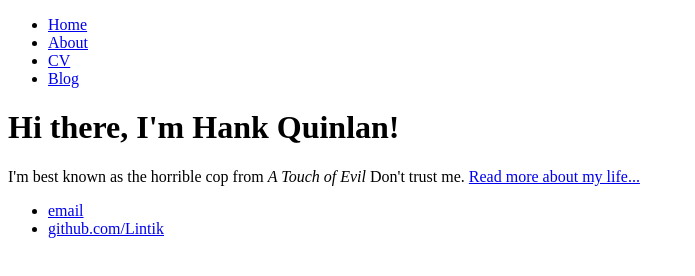
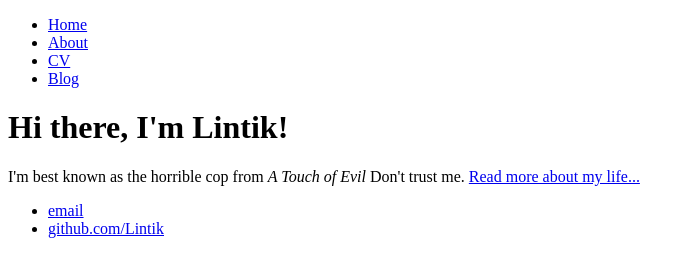
Before and after one commit to Lintik/Lintik.github.io, a plain HTML site: page index.html in a window 1280 px wide. Shown: the whole page, without its empty margins (0-695 px from the left). Drawn offline with Linux system fonts and the light colour scheme.

Commit message:
Update index.html

```diff
--- a/index.html
+++ b/index.html
@@ -1,7 +1,7 @@
 <!DOCTYPE html>
 <html>
 	<head>
-		<title>Hank Quinlan, Horrible Cop</title>
+		<title>Lintik, Filthy Casual</title>
 	</head>
 	<body>
 		<nav>
@@ -14,7 +14,7 @@
 		</nav>
 		<div class="container">
     		<div class="blurb">
-        		<h1>Hi there, I'm Hank Quinlan!</h1>
+        		<h1>Hi there, I'm Lintik!</h1>
 				<p>I'm best known as the horrible cop from <em>A Touch of Evil</em> Don't trust me. <a href="/about">Read more about my life...</a></p>
     		</div><!-- /.blurb -->
 		</div><!-- /.container -->
```
